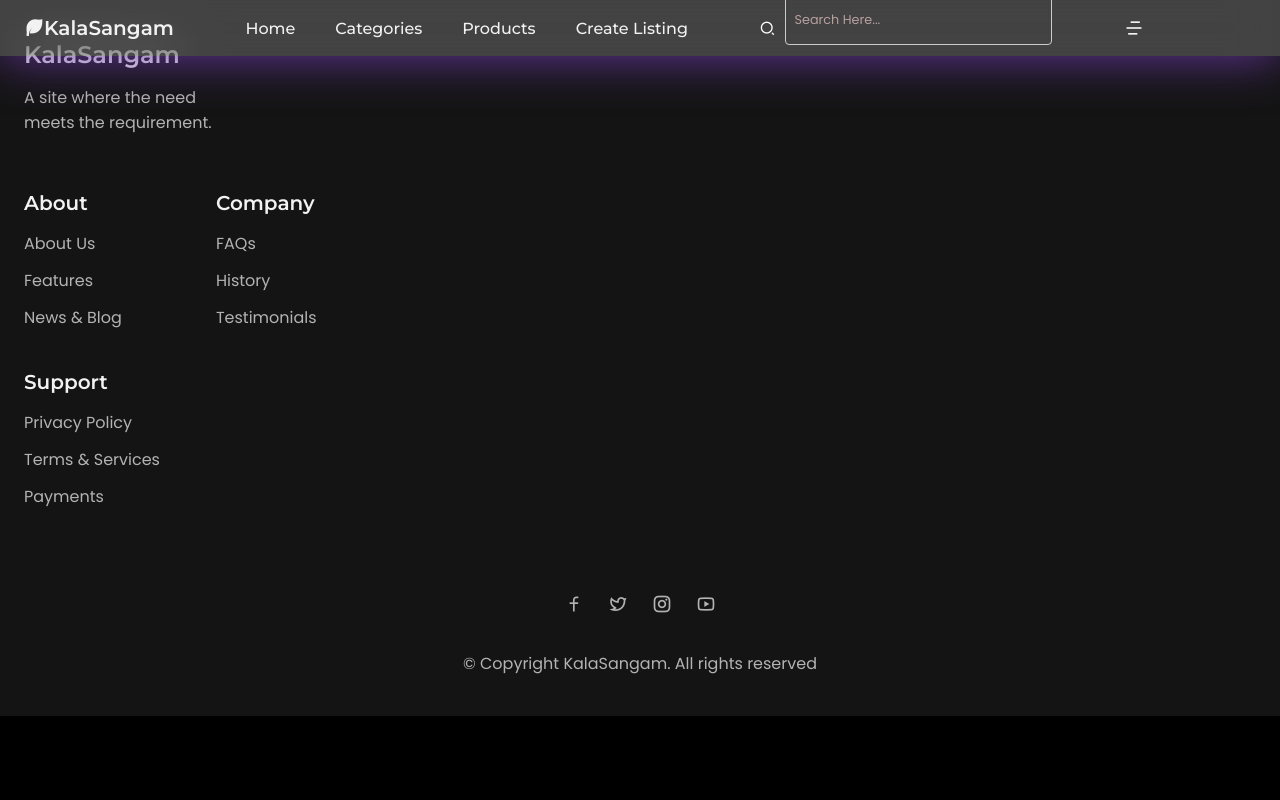
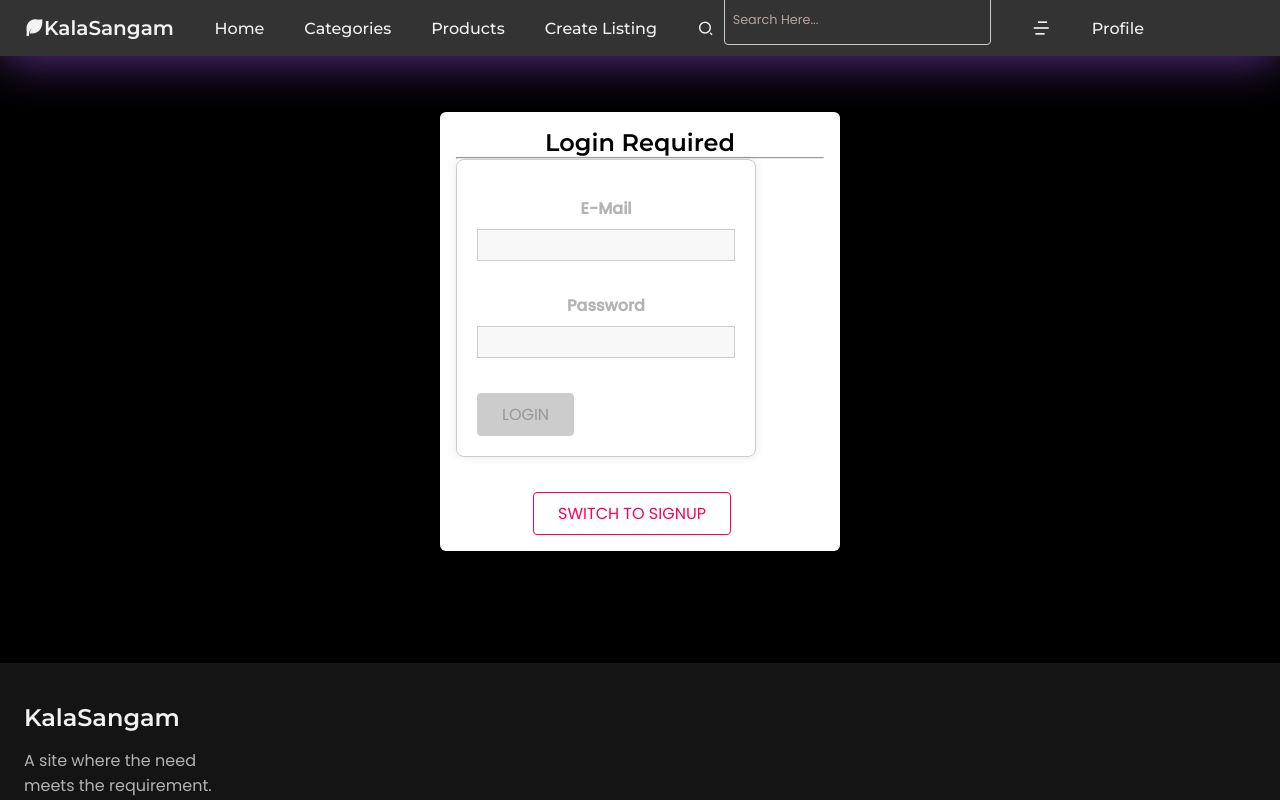
Before and after one commit to eziokittu/Kalasangam-app, a React (Create React App) app in the folder kalasangam-frontend/: page /auth in a window 1280 px wide. Shown: the top 800 px of the page. Built offline with nearby package versions, Linux system fonts and the light colour scheme.

Commit message:
only login, signup works for now (with backend)

```diff
--- a/kalasangam-frontend/public/index.html
+++ b/kalasangam-frontend/public/index.html
@@ -11,17 +11,9 @@
     <title>KalaSangam</title>
   </head>
   <body>
-    <noscript>You need to enable JavaScript to run this app.</noscript>
+    <div id="backdrop-hook"></div>
+    <div id="modal-hook"></div>
+    <div id="drawer-hook"></div>
     <div id="root"></div>
-    <!--
-      This HTML file is a template.
-      If you open it directly in the browser, you will see an empty page.
-
-      You can add webfonts, meta tags, or analytics to this file.
-      The build step will place the bundled scripts into the <body> tag.
-
-      To begin the development, run `npm start` or `yarn start`.
-      To create a production bundle, use `npm run build` or `yarn build`.
-    -->
   </body>
 </html>
--- a/kalasangam-frontend/src/App.js
+++ b/kalasangam-frontend/src/App.js
@@ -3,8 +3,10 @@
 import {
   BrowserRouter,
   Routes,
+  Navigate,
   Route,
 } from 'react-router-dom';
+import React, { useState, useCallback } from 'react';
 
 import Header from './shared/header/Header';
 import Footer from './shared/footer/Footer';
@@ -12,24 +14,69 @@
 import About from './pages/about/About';
 import Products from './pages/products/Products';
 import CreateListing from './pages/createListing/CreateListing';
-import React from 'react';
+import { AuthContext } from './reusable/context/auth-context';
+import Auth from './pages/User/Auth';
 
 function App() {
+
+  const [isLoggedIn, setIsLoggedIn] = useState(false);
+  const [userId, setUserId] = useState(false);
+  const login = useCallback(uid => {
+    setIsLoggedIn(true);
+    setUserId(uid);
+  }, []);
+  const logout = useCallback(() => {
+    setIsLoggedIn(false);
+    setUserId(null);
+  }, []);
+
+  let myRoutes;
+  if (isLoggedIn) {
+    myRoutes = (
+      <Routes>
+        {/* <Route exact path="/" element={<Users />} />  */}
+        {/* <Route exact path="/products" element={<Products />} /> */}
+        <Route exact path="/products/create-listing" element={<CreateListing />} />
+        {/* <Route exact path="/products/:productId" element={<UpdateProduct />} /> */}
+        <Route path="/" element={<Navigate to="/" />} />
+      </Routes>
+    );
+  } else {
+    myRoutes = (
+      <Routes>
+        {/* <Route exact path="/" element={<Users />} /> */}
+        {/* <Route exact path="/products" element={<Products />} /> */}
+        <Route path="/auth" element={<Auth />} />
+      </Routes>
+    );
+  }
+
   return (
+    <AuthContext.Provider
+      value={{
+        isLoggedIn: isLoggedIn,
+        userId: userId,
+        login: login,
+        logout: logout
+      }}
+    >
       <BrowserRouter>
         <Header
           appname='KalaSangam'
-        names={['Home', 'Categories', 'Products', 'Create Listing']}
+          names={['Home', 'Categories', 'Products', 'Create Listing', 'Profile']}
         />
+
         <Routes>
           <Route exact path='/' element={<Main homeImage={IMAGES.image_home}/>} />
           <Route exact path='/categories' element={<About />} />
           <Route exact path='/products' element={<Products />} />
-        <Route exact path='/create-listing' element={<CreateListing />} />
         </Routes>
+
+        <main>{myRoutes}</main>
+
         <Footer />
       </BrowserRouter>
-
+    </AuthContext.Provider>
   );
 }
 
--- a/kalasangam-frontend/src/index.js
+++ b/kalasangam-frontend/src/index.js
@@ -2,7 +2,7 @@
 import ReactDOM from 'react-dom/client';
 import './index.css';
 import App from './App';
-import reportWebVitals from './reportWebVitals';
+// import reportWebVitals from './reportWebVitals';
 
 const root = ReactDOM.createRoot(document.getElementById('root'));
 root.render(
@@ -11,7 +11,6 @@
   </React.StrictMode>
 );
 
-// If you want to start measuring performance in your app, pass a function
-// to log results (for example: reportWebVitals(console.log))
-// or send to an analytics endpoint. Learn more: https://bit.ly/CRA-vitals
-reportWebVitals();
+// ReactDOM.render(<App />, document.getElementById('root'));
+
+// reportWebVitals();
--- /dev/null
+++ b/kalasangam-frontend/src/pages/User/Auth.css
@@ -0,0 +1,19 @@
+.authentication__header {
+    color: rgb(0, 0, 0);
+    text-align: center;
+  }
+
+  .authentication {
+    width: 90%;
+    max-width: 25rem;
+    margin: 7rem auto;
+    text-align: center;
+  }
+
+  .authentication form {
+    margin-bottom: 1rem;
+  }
+
+.heading {
+    color: black;
+}
--- /dev/null
+++ b/kalasangam-frontend/src/pages/User/Auth.js
@@ -0,0 +1,153 @@
+import React, { useState, useContext } from 'react';
+
+import Card from '../../reusable/UIElements/Card';
+import Input from '../../reusable/FormElements/Input';
+import Button from '../../reusable/FormElements/Button';
+import ErrorModal from '../../reusable/UIElements/ErrorModal';
+import LoadingSpinner from '../../reusable/UIElements/LoadingSpinner';
+import {
+  VALIDATOR_EMAIL,
+  VALIDATOR_MINLENGTH,
+  VALIDATOR_REQUIRE
+} from '../../shared/util/validators';
+import { useForm } from '../../reusable/hooks/form-hook';
+import { useHttpClient } from '../../reusable/hooks/http-hook';
+import { AuthContext } from '../../reusable/context/auth-context';
+import './Auth.css';
+
+const Auth = () => {
+  const auth = useContext(AuthContext);
+  const [isLoginMode, setIsLoginMode] = useState(true);
+  const { isLoading, error, sendRequest, clearError } = useHttpClient();
+
+  const [formState, inputHandler, setFormData] = useForm(
+    {
+      email: {
+        value: '',
+        isValid: false
+      },
+      password: {
+        value: '',
+        isValid: false
+      }
+    },
+    false
+  );
+
+  const switchModeHandler = () => {
+    if (!isLoginMode) {
+      setFormData(
+        {
+          ...formState.inputs,
+          name: undefined
+        },
+        formState.inputs.email.isValid && formState.inputs.password.isValid
+      );
+    } else {
+      setFormData(
+        {
+          ...formState.inputs,
+          name: {
+            value: '',
+            isValid: false
+          }
+        },
+        false
+      );
+    }
+    setIsLoginMode(prevMode => !prevMode);
+  };
+
+  const authSubmitHandler = async event => {
+    event.preventDefault();
+		console.log(formState.inputs);
+    if (isLoginMode) {
+      try {
+        const responseData = await sendRequest(
+          'http://localhost:5000/api/users/login',
+          'POST',
+          JSON.stringify({
+            email: formState.inputs.email.value,
+            password: formState.inputs.password.value
+          }),
+          {
+            'Content-Type': 'application/json'
+          }
+        );
+        auth.login(responseData);
+      } catch (err) {
+        console.log('ERROR logging in!');
+      }
+    } else {
+      try {
+        const responseData = await sendRequest(
+          'http://localhost:5000/api/users/signup',
+          'POST',
+          JSON.stringify({
+            name: formState.inputs.name.value,
+            email: formState.inputs.email.value,
+            password: formState.inputs.password.value
+          }),
+          {
+            'Content-Type': 'application/json'
+          }
+        );
+
+        auth.login(responseData);
+        // auth.login(responseData.user.id);
+      } catch (err) {
+        console.log('ERROR signing in!');
+      }
+    }
+  };
+
+  return (
+    <>
+      <ErrorModal error={error} onClear={clearError} />
+      <Card className="authentication">
+        {isLoading && <LoadingSpinner asOverlay />}
+        <h2 className='heading'>Login Required</h2>
+        <hr />
+        <form onSubmit={authSubmitHandler}>
+          {!isLoginMode && (
+            <Input
+              element="input"
+              id="name"
+              type="text"
+              label="Your Name"
+              validators={[VALIDATOR_REQUIRE()]}
+              errorText="Please enter a name."
+              onInput={inputHandler}
+            />
+          )}
+          <Input
+            element="input"
+            id="email"
+            type="email"
+            label="E-Mail"
+            validators={[VALIDATOR_EMAIL()]}
+            errorText="Please enter a valid email address."
+            onInput={inputHandler}
+          />
+          <Input
+            element="input"
+            id="password"
+            type="password"
+            label="Password"
+            validators={[VALIDATOR_MINLENGTH(6)]}
+            errorText="Please enter a valid password, at least 6 characters."
+            onInput={inputHandler}
+          />
+          <Button type="submit" disabled={!formState.isValid}>
+            {isLoginMode ? 'LOGIN' : 'SIGNUP'}
+          </Button>
+        </form>
+        <Button inverse onClick={switchModeHandler}>
+          SWITCH TO {isLoginMode ? 'SIGNUP' : 'LOGIN'}
+        </Button>
+      </Card>
+    </>
+  );
+};
+
+export default Auth;
--- a/kalasangam-frontend/src/pages/products/Products.js
+++ b/kalasangam-frontend/src/pages/products/Products.js
@@ -15,7 +15,9 @@
   const fetchProducts = async () => {
     try {
       const response = await axios.get('http://localhost:5000/api/products');
-      setProducts(response.data);
+      // Extract the 'products' array from the response data
+      const { products } = response.data;
+      setProducts(products);
     } catch (error) {
       console.error('Error fetching products', error);
     }
--- a/kalasangam-frontend/src/shared/header/Header.js
+++ b/kalasangam-frontend/src/shared/header/Header.js
@@ -25,7 +25,7 @@
                    </li>
 
                    <li className="nav__item">
-                       <Link to="/create-listing" className="nav__link">{props.names[3]}</Link>
+                       <Link to="/products/create-listing" className="nav__link">{props.names[3]}</Link>
                    </li>
                </ul>
                {/* <!-- close button --> */}
@@ -42,9 +42,9 @@
             <div className="nav__toggle" id="nav-toggle">
                <i className="ri-menu-4-fill"></i>
             </div>
-            {/* <!-- <div className="nav__login">
-                <i className="ri-login-circle-fill"></i>
-            </div> --> */}
+            <div className="nav__login">
+                <Link to="/auth" className="nav__link active-link">{props.names[4]}</Link>
+            </div>
        </nav>
      </header>
     </>
```
Also changed, not shown: kalasangam-frontend/src/shared/header/NavLinks.css (added), kalasangam-frontend/src/shared/header/NavLinks.js (added). Lines whose indentation alone changed are shown as unchanged.
